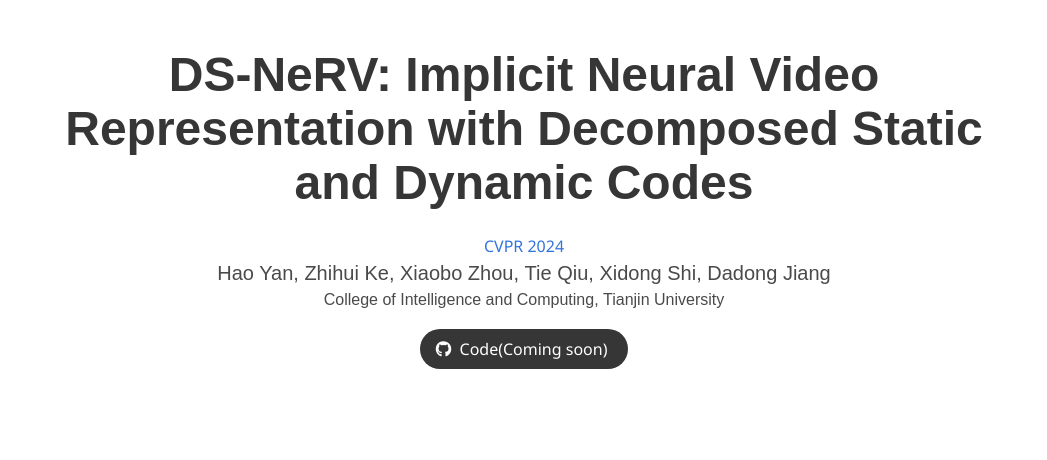
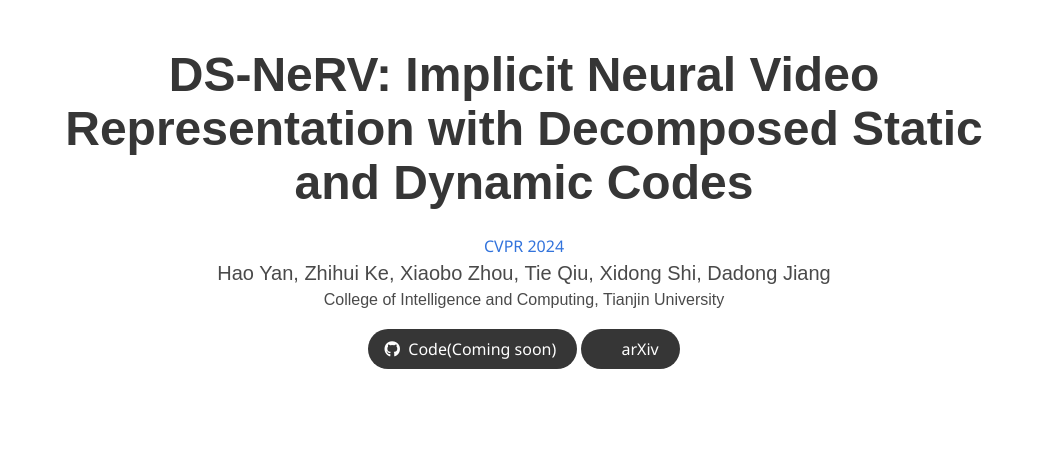
Before and after one commit to haoyan14/haoyan14.github.io, a plain HTML site: page DS-NeRV/index.html in a window 1280 px wide. Shown: the top 460 px of the page, without its empty margins (116-1163 px from the left). Drawn offline with nearby package versions, Linux system fonts and the light colour scheme; some icons are missing; a web font is replaced by a local one.

Commit message:
add arxiv

```diff
--- a/DS-NeRV/index.html
+++ b/DS-NeRV/index.html
@@ -117,6 +117,15 @@
                     <span>Code(Coming soon)</span>
                     </a>
                 </span>
+               <span class="link-block">
+                <a href="https://arxiv.org/abs/2403.15679"
+                   class="external-link button is-normal is-rounded is-dark">
+                  <span class="icon">
+                      <i class="ai ai-arxiv"></i>
+                  </span>
+                  <span>arXiv</span>
+                </a>
+              </span>
 <!--              &lt;!&ndash; Dataset Link. &ndash;&gt;-->
 <!--              <span class="link-block">-->
 <!--                <a href="https://github.com/google/nerfies/releases/tag/0.1"-->
```
